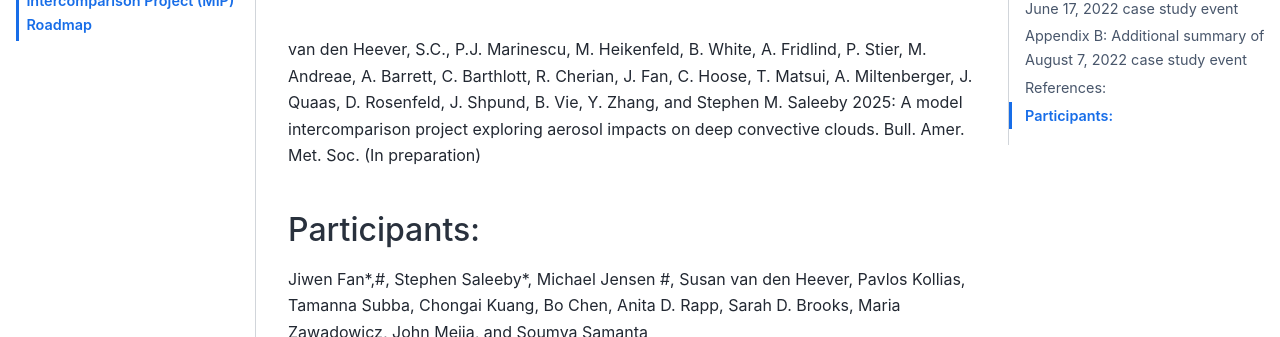
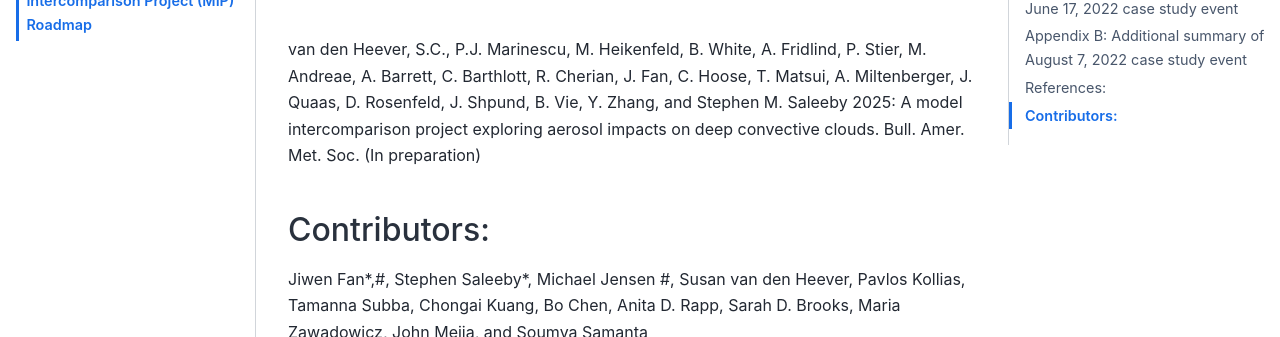
Before and after one commit to ARM-Synergy/tracer-mip, a Jupyter Book: the page built from Roadmap.md, in a window 1280 px wide and 900 px high, scrolled down 19961 px. Shown: the part 323-660 px from the top of the window. Built offline with Jupyter Book 1.0.4 settings and Sphinx 7.4.7 and the Sphinx Book theme 1.1.4, drawn with Linux system fonts in a browser that asks for light colours.

Commit message:
Update Roadmap.md

```diff
--- a/Roadmap.md
+++ b/Roadmap.md
@@ -280,7 +280,7 @@ van den Heever, S.C., P.J. Marinescu, M. Heikenfeld, B. White, A. Fridlind, P. S
 
 
 
-## Participants:
+## Contributors:
 
 Jiwen Fan*,#, Stephen Saleeby*, Michael Jensen #, Susan van den Heever, Pavlos Kollias, Tamanna Subba, Chongai Kuang, Bo Chen, Anita D. Rapp, Sarah D. Brooks, Maria Zawadowicz, John Mejia, and Soumya Samanta
 
```
